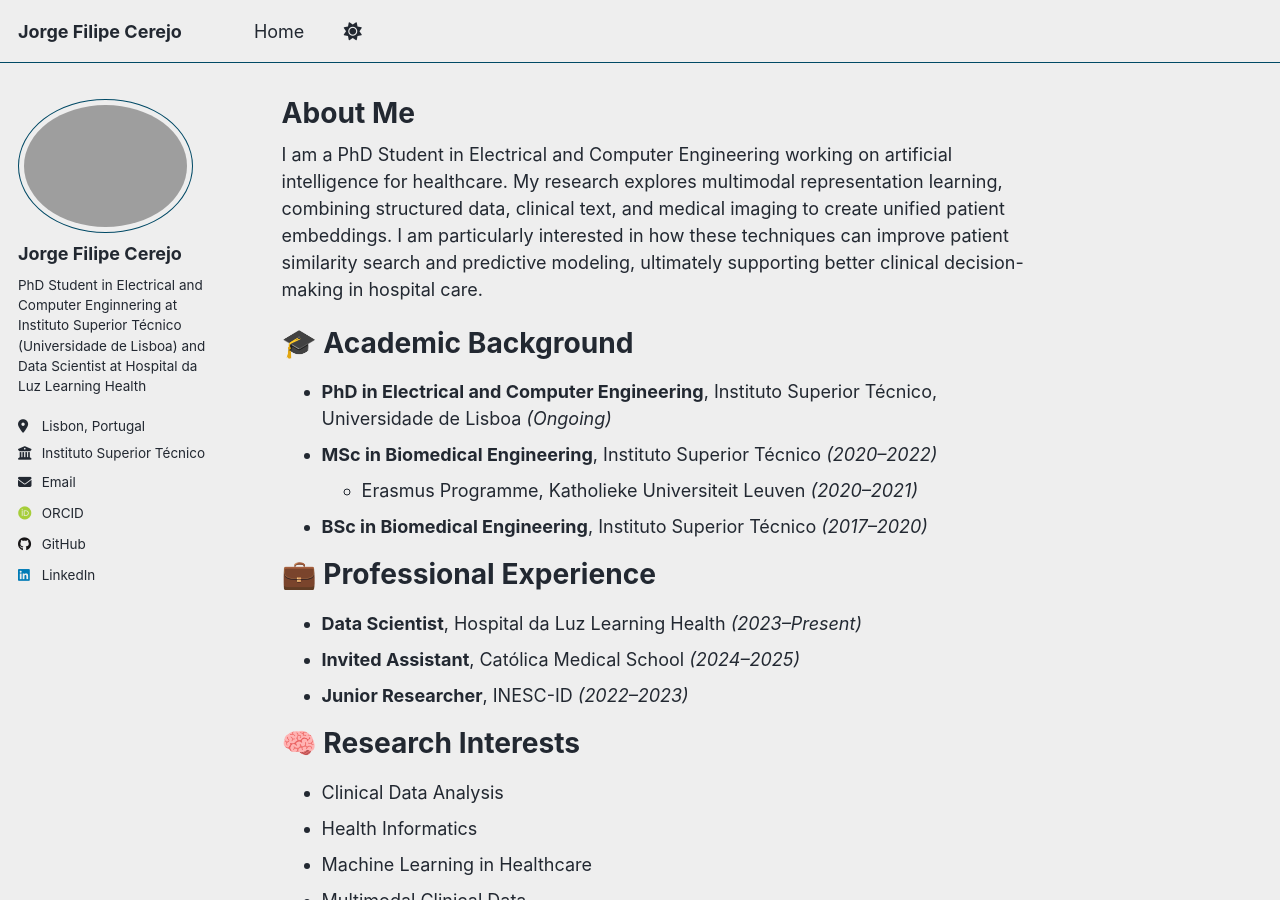
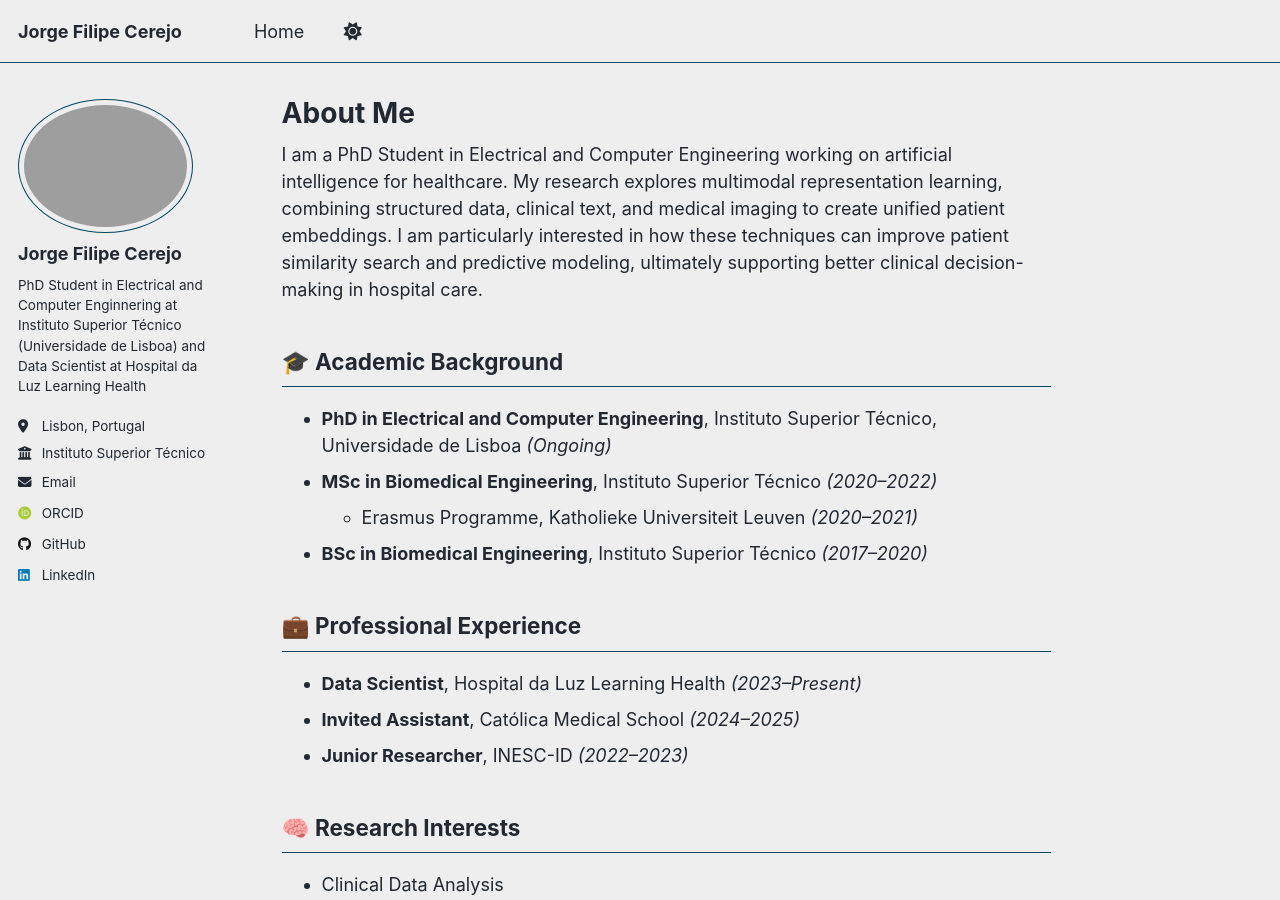
Before and after one commit to jfcerejo/jorge-cerejo.github.io, a Jekyll site: the page built from _pages/about.md, in a window 1280 px wide and 900 px high. Built offline with Jekyll 4.4.1, drawn with Linux system fonts in a browser that asks for light colours; some web fonts are replaced; a script that is not in the unit is left out.

```diff
--- a/_pages/about.md
+++ b/_pages/about.md
@@ -12,25 +12,25 @@ My research explores multimodal representation learning, combining structured da
 I am particularly interested in how these techniques can improve patient similarity search and predictive modeling, ultimately supporting better clinical decision-making in hospital care.
 
 
-# 🎓 Academic Background
+## 🎓 Academic Background
 - **PhD in Electrical and Computer Engineering**, Instituto Superior Técnico, Universidade de Lisboa *(Ongoing)*
 - **MSc in Biomedical Engineering**, Instituto Superior Técnico *(2020–2022)*
     - Erasmus Programme, Katholieke Universiteit Leuven *(2020–2021)*
 - **BSc in Biomedical Engineering**, Instituto Superior Técnico *(2017–2020)*
 
-# 💼 Professional Experience
+## 💼 Professional Experience
 - **Data Scientist**, Hospital da Luz Learning Health *(2023–Present)*
 - **Invited Assistant**, Católica Medical School *(2024–2025)*
 - **Junior Researcher**, INESC-ID *(2022–2023)*
 
-# 🧠 Research Interests
+## 🧠 Research Interests
 - Clinical Data Analysis
 - Health Informatics
 - Machine Learning in Healthcare
 - Multimodal Clinical Data
 - Predictive Modeling for Patient Outcomes
 
-# 📄 Selected Publications
+## 📄 Selected Publications
 - *Predicting Imminent Health Outcomes from Common Lab Results*, **medRxiv (2023)**.
 - *Multimorbidity in Heart Failure Patients*, **HEALTHINF (2024)**.
 - *Monitoring Non-Technical Skills in Advanced Life Support Simulation Training*, **SESAM (2025)**.
```
